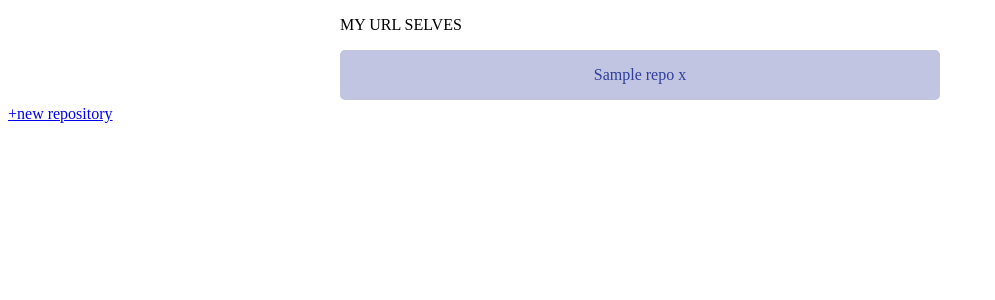
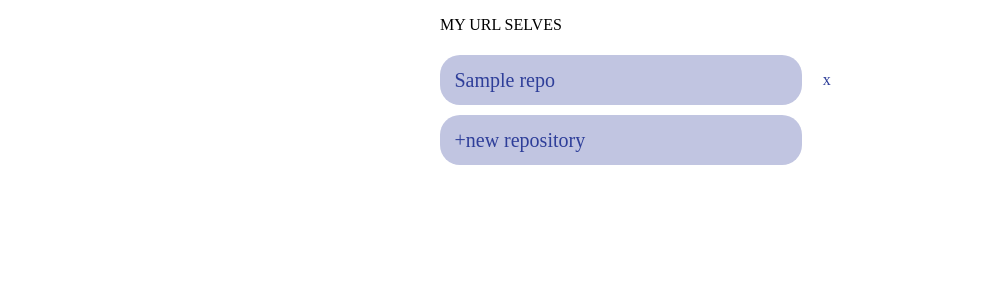
Before and after one commit to teamone-teamone/test, a Django app: template templates/user/myrepo.html in a window 1280 px wide. Shown: the part 95-395 px from the top of the page, without its empty margins (0-995 px from the left). Run offline with Django 3.2, Linux system fonts and the light colour scheme; the template is opened without the code that fills it: most values are stand-ins (such as "Sample title", 1, 10 or a date in 2020); some libraries are stand-ins or nearby versions.

Commit message:
feat: myrepo x위치 변경 후

```diff
--- a/static/css/styles.css
+++ b/static/css/styles.css
@@ -12,34 +12,55 @@ blockquote input {
   width: 500px;
 }
 
-
 .mysection{
   width: fit-content;
   margin: 0 auto;
 }
 
-.title {
-  width: fit-content;
-  margin: 0 auto;
+
+.urls{
+  display: flex;
+  flex-direction: row;
+  width: 400px;
+  height: 60px;
 }
 
-.urls{
-  width: 600px;
-  height: 50px;
+.urlstitle:hover{
+  background-color: #2E3E99;
+}
+
+.urlstitle:hover > .repo-title{
+  color:white;
+}
+
+.urlstitle {
+  width: 100%;
   background-color: #C1C5E1;
-  border-radius: 5px;
+  border-radius: 20px;
   margin: 5px 0;
-  padding: 12px auto;
   text-align: center;
+  font-size: 20px;
+  cursor: pointer;
+  display: flex;
+  transition: all 0.5s;
+}
+
+.urlsdelete {
+  width: 5%;
+  margin-left: 20px;
+  margin-top: auto;
+  margin-bottom: auto;
   line-height: 50px;
   cursor: pointer;
-}
-
-.urls :hover{
-  background-color: white;
 }
 
 .urls a{
   text-decoration: none;
   color: #2E3E99;
+  padding: 4%;
 }
+
+.newrepo a{
+  text-decoration: none;
+  color: #2E3E99;
+}
--- a/templates/component/base.html
+++ b/templates/component/base.html
@@ -19,7 +19,7 @@
       {%block userbutton%}<a href="{% url 'user:myrepo' %}">My page</a> {%endblock userbutton %}
 
       {% else %}
-      <a href="{% url 'user:login' %}"><img src="../../static/Picture1.png"></a>
+      <a href="{% url 'user:login' %}"><img src="{% static 'Picture1.png'%}"></a>
       {% endif %}
    </header>
    {%block main%}{%endblock main %}
--- a/templates/user/myrepo.html
+++ b/templates/user/myrepo.html
@@ -5,12 +5,12 @@
 {%endblock%}
 <div>
     {%block userbutton%}
-<a href = "{% url 'user:logout' %}">logout</a>
+    <a href="{% url 'user:logout' %}">logout</a>
     {%endblock userbutton %}
 
 
     {%block home_logo%}
-<a href = "{% url 'test:home'%}">URL repo</a>
+    <a href="{% url 'test:home'%}">URL repo</a>
     {%endblock home_logo %}
 </div>
 
@@ -21,17 +21,29 @@
         <p>MY URL SELVES</p>
         {% for repo in repolist %}
         <div class="urls">
-    <a href = "{% url 'test:urlrepository' repo.pk%}">
+            <div class="urlstitle">
+                <a class="repo-title" href="{% url 'test:urlrepository' repo.pk%}">
                     {{repo.title}}
                 </a>
-    <a href = "{% url 'test:deleterepository' repo.pk%}">
+            </div>
+            <div class="urlsdelete">
+                <a href="{% url 'test:deleterepository' repo.pk%}">
                     x
                 </a>
+            </div>
             <br>
         </div>
         {% endfor %}
+        <div class="urls">
+        <div class="urlstitle">
+            <a class="repo-title"href="{% url 'test:home'%}">+new repository</a>
         </div>
-    <a href = "{% url 'test:home'%}">+new repository</a>
+        <div class="urlsdelete">
+            <a>
+            </a>
+        </div>
+        </div>
+    </div>
 </div>
 
 
```
Lines whose indentation alone changed are shown as unchanged.
